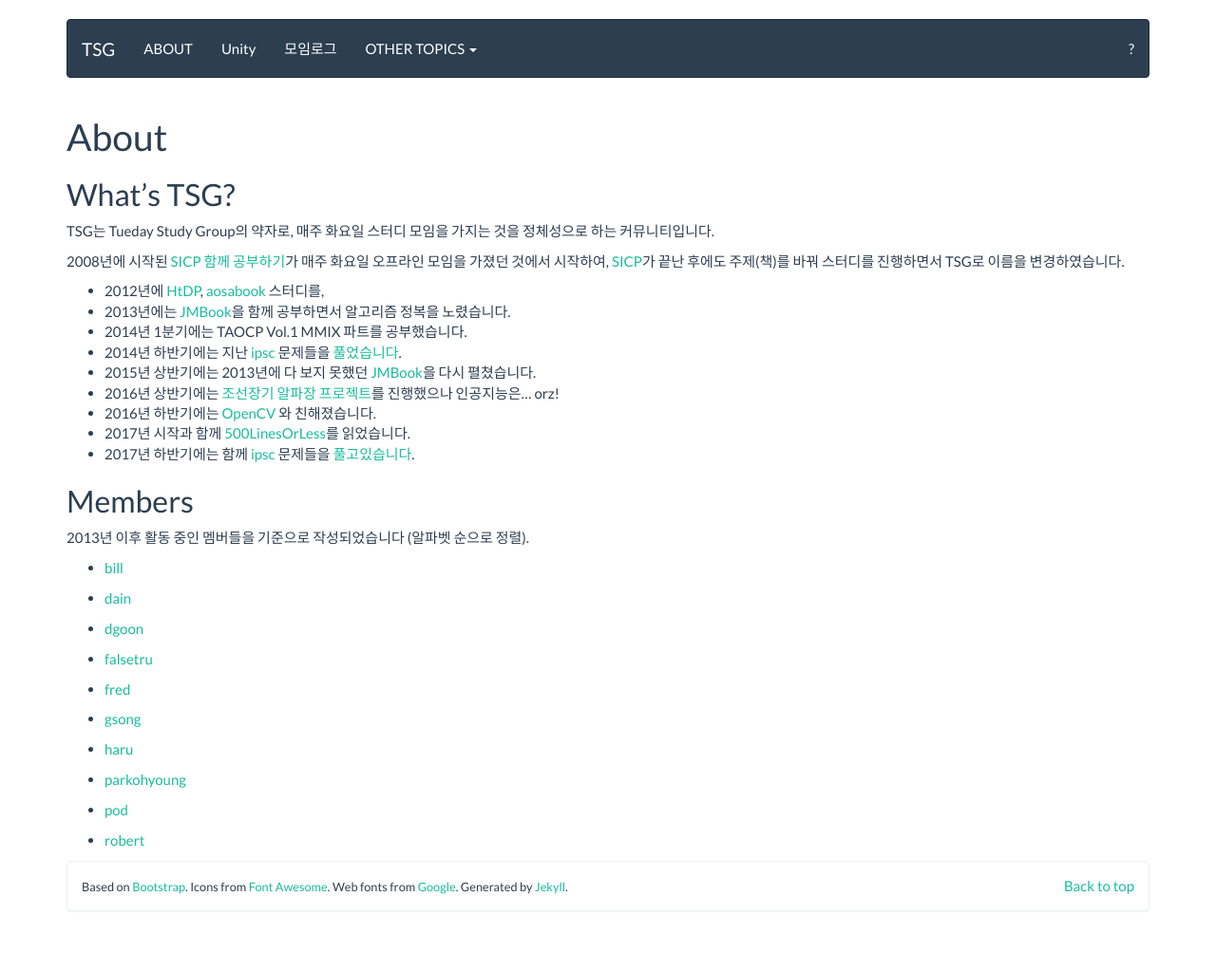
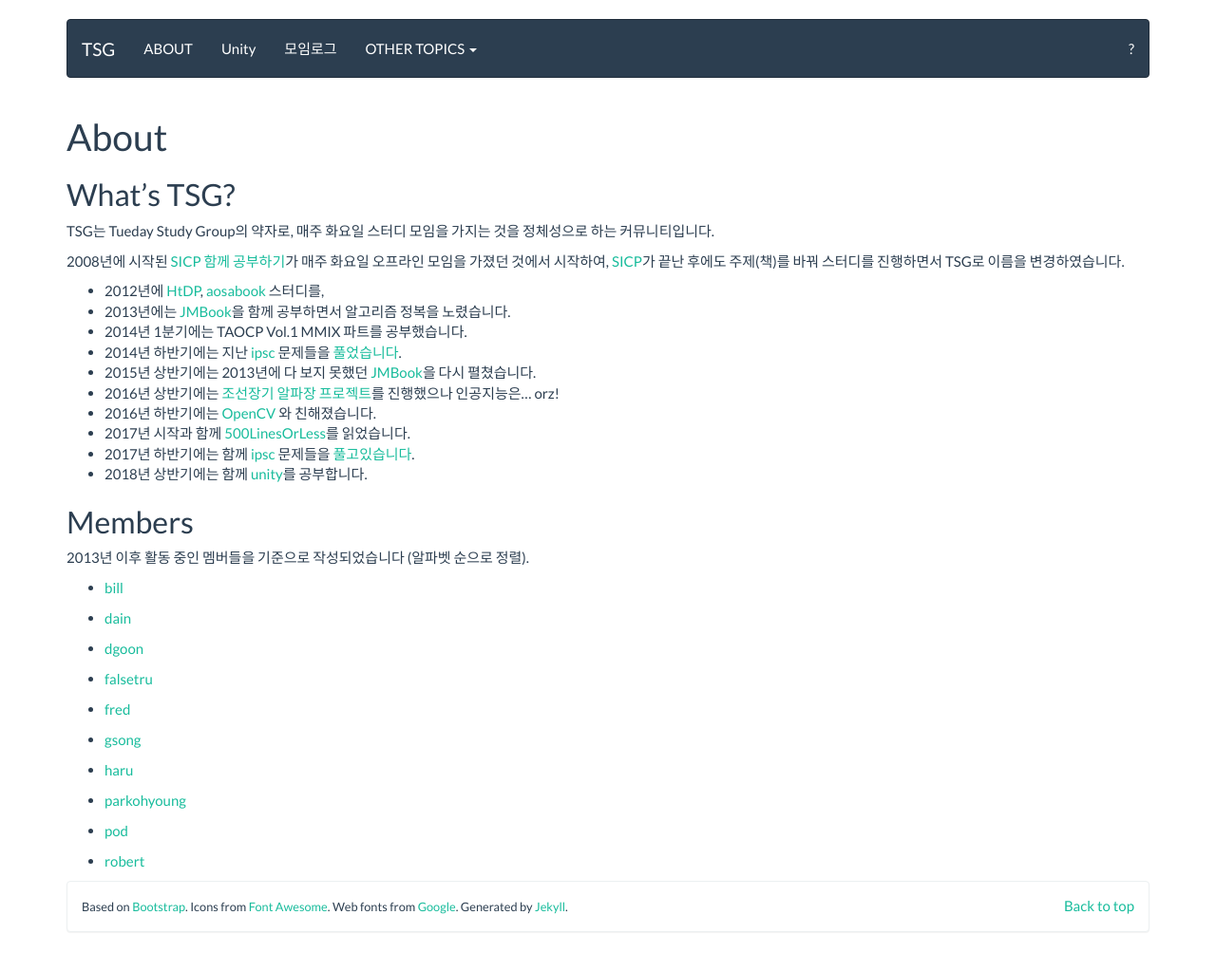
Before and after one commit to tuestudy/tuestudy.github.io, a Jekyll site: the page built from about.md, in a window 1280 px wide. Shown: the whole page at 95% size. Built offline with Jekyll 4.4.1, drawn with Linux system fonts in a browser that asks for light colours; before the commit the page ends 1001 px from its top, so only the background shows below that.

```diff
--- a/_posts/2018-01-02-meeting.markdown
+++ b/_posts/2018-01-02-meeting.markdown
@@ -3,7 +3,7 @@
 title: 2018년 1월 2일
 date: 2018-01-02 20:01:00
 categories:
-- unity
+- Unity
 ---
 
 ## 체크인
--- a/_posts/2018-01-09-meeting.markdown
+++ b/_posts/2018-01-09-meeting.markdown
@@ -3,7 +3,7 @@
 title: 2018년 1월 9일
 date: 2018-01-09 20:01:00
 categories:
-- unity
+- Unity
 ---
 
 ## 체크인
--- a/about.md
+++ b/about.md
@@ -21,6 +21,7 @@
 * 2016년 하반기에는 [OpenCV](https://github.com/tuestudy/opencv_playground) 와 친해졌습니다.
 * 2017년 시작과 함께 [500LinesOrLess]를 읽었습니다.
 * 2017년 하반기에는 함께 [ipsc] 문제들을 [풀고있습니다](http://github.com/tuestudy/ipsc).
+* 2018년 상반기에는 함께 [unity]를 공부합니다.
 
 ## Members
 
@@ -38,3 +39,4 @@
 [JMBook]: http://algospot.com/wiki/read/JMBook
 [500LinesOrLess]: http://aosabook.org/en/index.html
 [ipsc]: http://ipsc.ksp.sk/
+[unity]: https://unity3d.com/
```
